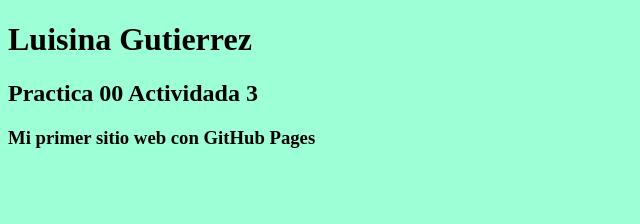
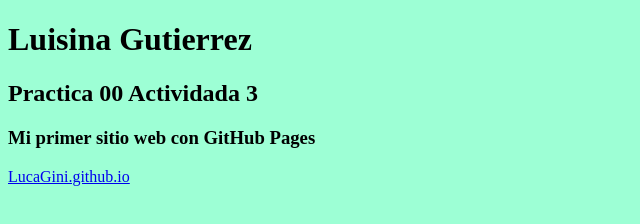
Before and after one commit to luisinagutierrez/luisinagutierrez.github.io, a plain HTML site: page index.html in a window 1280 px wide. Shown: the whole page, without its empty margins (0-640 px from the left). Drawn offline with Linux system fonts and the light colour scheme.

Commit message:
Link agregado -Closes #2

```diff
--- a/index.html
+++ b/index.html
@@ -9,5 +9,6 @@
     <body>
         <h2>Practica 00 Actividada 3 </h2>
         <h3>Mi primer sitio web con GitHub Pages</h3>
+        <a href="https://github.com/LucaGini/LucaGini.github.io">LucaGini.github.io</a>
     </body>
 </html>
```
